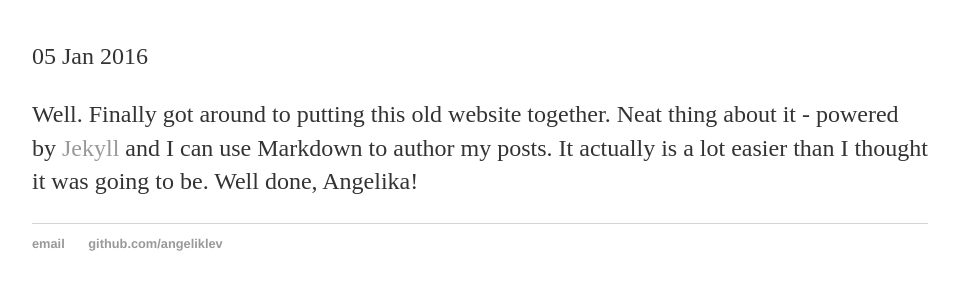
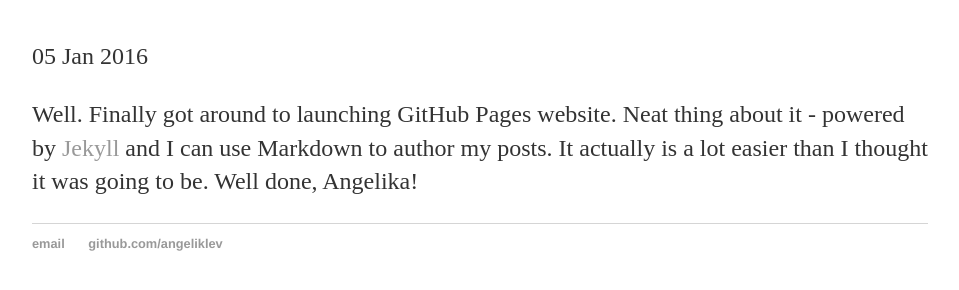
Before and after one commit to angeliklev/angeliklev.github.io, a Jekyll site: the page built from _posts/2016-01-05-angelika-masiuk-site-launched.md, in a window 1280 px wide. Shown: the part 212-502 px from the top of the page, without its empty margins (160-1119 px from the left). Built offline with Jekyll 4.4.1, drawn with Linux system fonts in a browser that asks for light colours.

Commit message:
Update 2016-01-05-angelika-masiuk-site-launched.md

```diff
--- a/_posts/2016-01-05-angelika-masiuk-site-launched.md
+++ b/_posts/2016-01-05-angelika-masiuk-site-launched.md
@@ -4,7 +4,7 @@ title: "Angelika Masiuk, Useless Tech, Launches Site"
 date: 2016-01-05
 ---
 
-Well. Finally got around to putting this old website together. Neat thing about it - powered
+Well. Finally got around to launching GitHub Pages website. Neat thing about it - powered
 by [Jekyll](http://jekyllrb.com) and I can use Markdown to author my posts. It actually is a
 lot easier than I thought it was going to be.
 Well done, Angelika!
```
